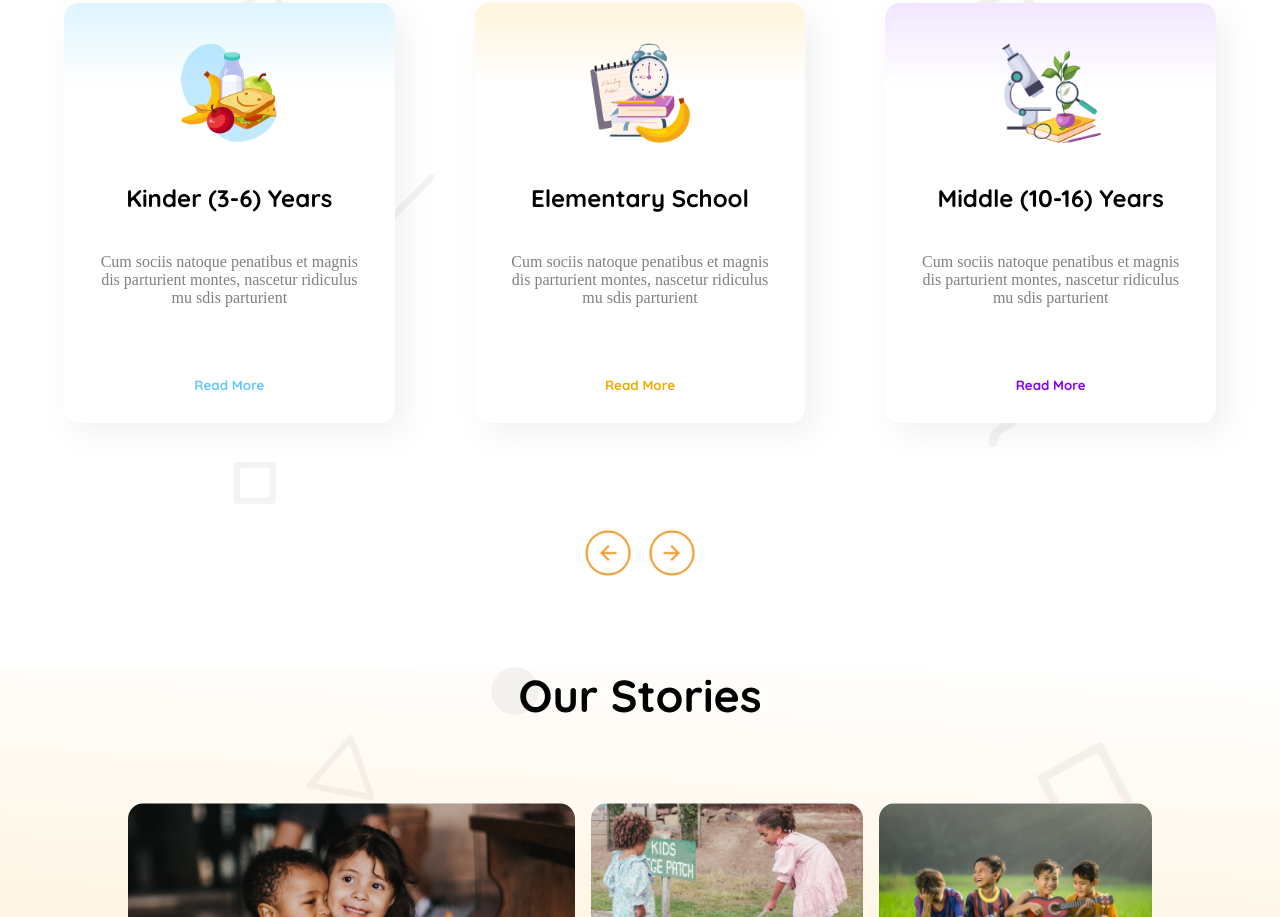
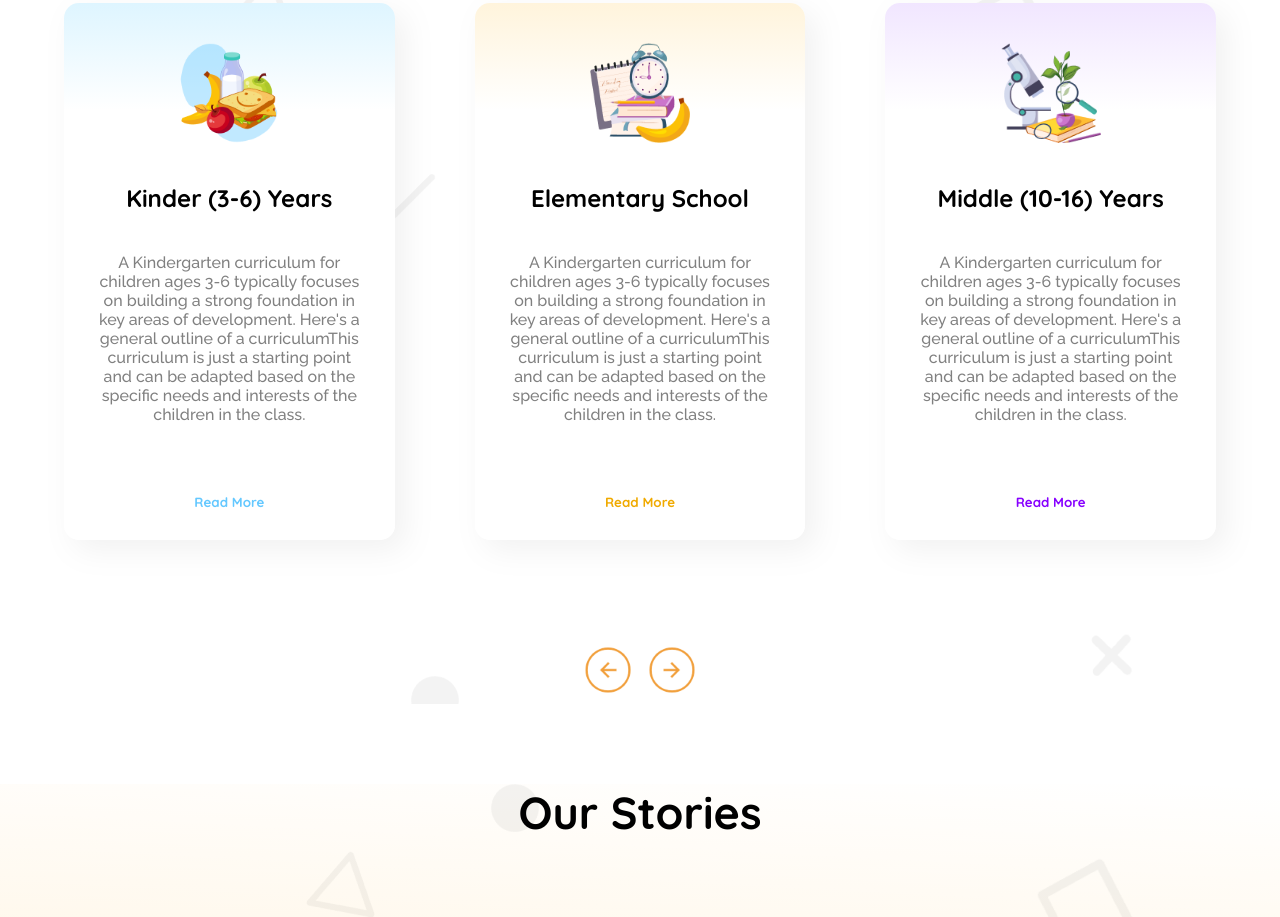
Before and after one commit to Ashahab007/assignment-2-Kids-School, a plain HTML site: page index.html in a window 1280 px wide. Shown: the part 868-1785 px from the top of the page. Drawn offline with Linux system fonts and the light colour scheme.

Commit message:
changed some description

```diff
--- a/index.html
+++ b/index.html
@@ -80,9 +80,12 @@
                 <img src="./assets/kinder.png" alt="kinder" />
               </div>
               <h5 class="card-title quicksand-bold">Kinder (3-6) Years</h5>
-              <p class="card-description raleway-regular">
-                Cum sociis natoque penatibus et magnis dis parturient montes,
-                nascetur ridiculus mu sdis parturient
+              <p class="card-description raleway-medium">
+                A Kindergarten curriculum for children ages 3-6 typically
+                focuses on building a strong foundation in key areas of
+                development. Here's a general outline of a curriculumThis
+                curriculum is just a starting point and can be adapted based on
+                the specific needs and interests of the children in the class.
               </p>
               <button class="card-btn quicksand-bold">Read More</button>
             </div>
@@ -91,9 +94,12 @@
                 <img src="./assets/elementary.png" alt="elementary" />
               </div>
               <h5 class="card-title quicksand-bold">Elementary School</h5>
-              <p class="card-description raleway-regular">
-                Cum sociis natoque penatibus et magnis dis parturient montes,
-                nascetur ridiculus mu sdis parturient
+              <p class="card-description raleway-medium">
+                A Kindergarten curriculum for children ages 3-6 typically
+                focuses on building a strong foundation in key areas of
+                development. Here's a general outline of a curriculumThis
+                curriculum is just a starting point and can be adapted based on
+                the specific needs and interests of the children in the class.
               </p>
               <button class="card-btn quicksand-bold">Read More</button>
             </div>
@@ -102,9 +108,12 @@
                 <img src="./assets/middle.png" alt="microscope" />
               </div>
               <h5 class="card-title quicksand-bold">Middle (10-16) Years</h5>
-              <p class="card-description raleway-regular">
-                Cum sociis natoque penatibus et magnis dis parturient montes,
-                nascetur ridiculus mu sdis parturient
+              <p class="card-description raleway-medium">
+                A Kindergarten curriculum for children ages 3-6 typically
+                focuses on building a strong foundation in key areas of
+                development. Here's a general outline of a curriculumThis
+                curriculum is just a starting point and can be adapted based on
+                the specific needs and interests of the children in the class.
               </p>
               <button class="card-btn quicksand-bold">Read More</button>
             </div>
@@ -223,8 +232,8 @@
             </h3>
           </div>
           <p class="footer-description quicksand-regular">
-            Pizza ipsum dolor meat lovers buffalo. Deep dolor roll melted bacon
-            Bianca pan bacon pineapple Aussie. Mayo rib sauce Hawaiian meatball.
+            We believe in fostering a love for learning through our innovative
+            teaching approach.
           </p>
         </div>
         <div class="footer-about">
```
